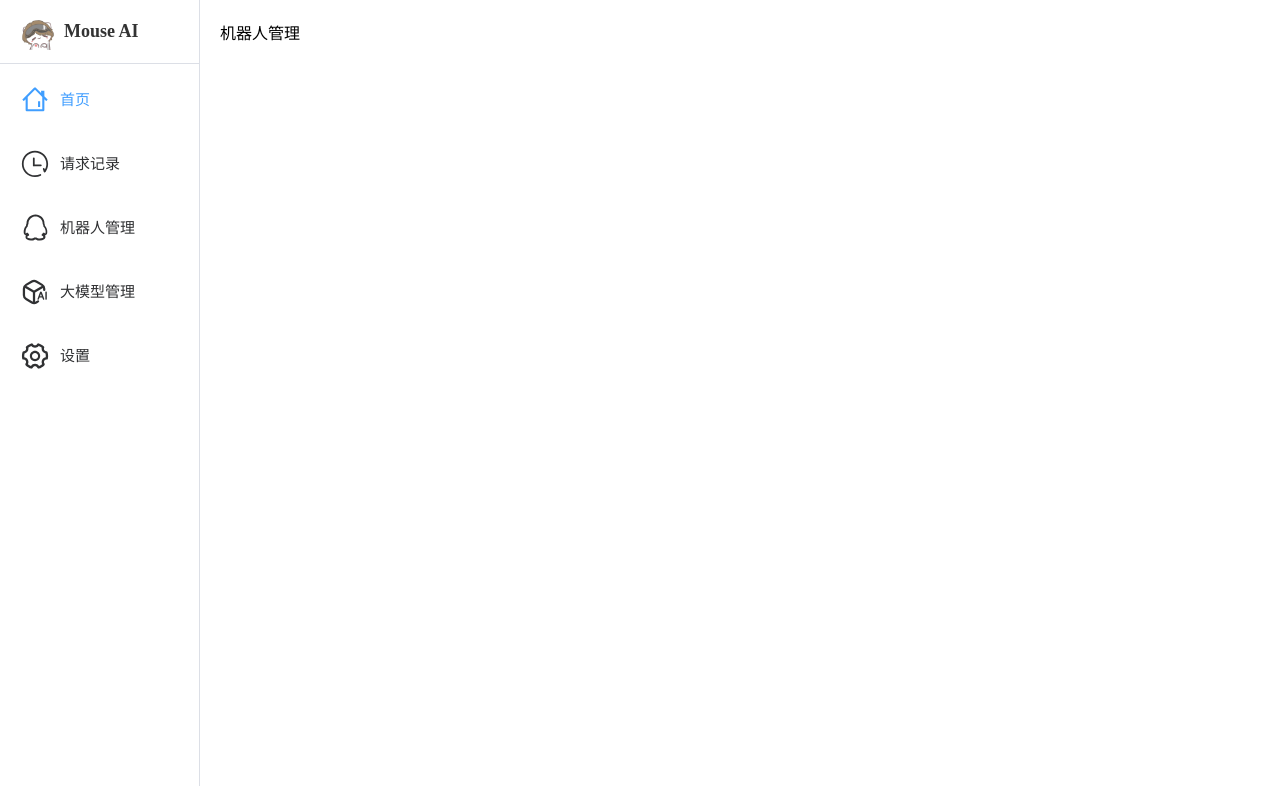
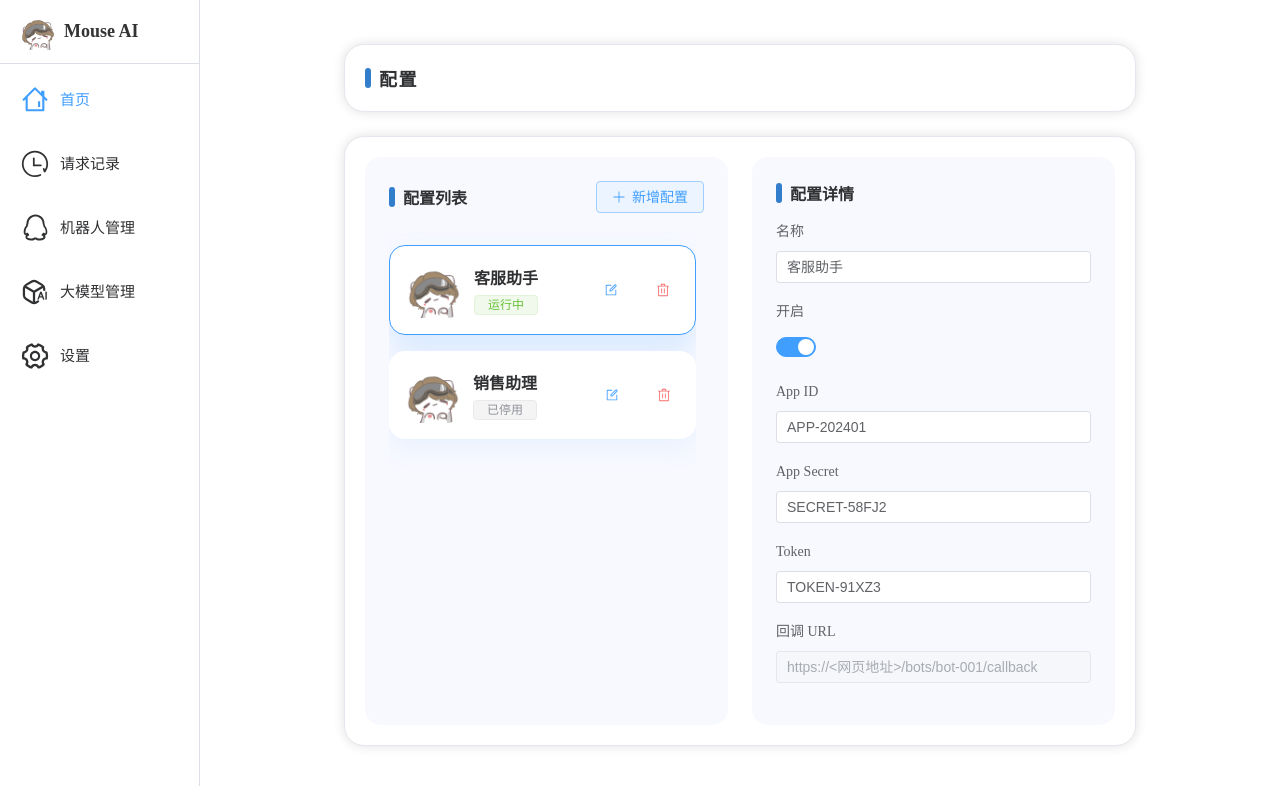
Before and after one commit to Ezekielx-Evans/little-mouse-ai, a Vue app: page /bots in a window 1280 px wide. Shown: the top 786 px of the page. Built offline with nearby package versions, Linux system fonts and the light colour scheme.

Commit message:
机器人管理页面写完了，保存配置没有做

```diff
--- a/index.html
+++ b/index.html
@@ -1,5 +1,5 @@
 <!DOCTYPE html>
-<html lang="">
+<html lang="zh">
   <head>
     <meta charset="UTF-8">
     <link rel="icon" href="/favicon.ico">
--- a/package.json
+++ b/package.json
@@ -12,6 +12,7 @@
     "preview": "vite preview"
   },
   "dependencies": {
+    "@element-plus/icons-vue": "^2.3.2",
     "element-plus": "^2.11.4",
     "vue": "^3.5.18",
     "vue-router": "^4.5.1"
--- a/src/views/layout/BotManagement.vue
+++ b/src/views/layout/BotManagement.vue
@@ -1,11 +1,335 @@
 <script setup>
+
+import {ElMessage, ElMessageBox} from 'element-plus'
+import {Delete, Edit, Plus} from '@element-plus/icons-vue'
+import {computed, ref, watch} from "vue";
+
+const configs = ref([
+    {
+        id: 'bot-001',
+        name: '客服助手',
+        enabled: true,
+        appId: 'APP-202401',
+        appSecret: 'SECRET-58FJ2',
+        token: 'TOKEN-91XZ3',
+        image: new URL('@/assets/images/little-mouse.png', import.meta.url).href,
+    },
+    {
+        id: 'bot-002',
+        name: '销售助理',
+        enabled: false,
+        appId: '',
+        appSecret: '',
+        token: '',
+        image: new URL('@/assets/images/little-mouse.png', import.meta.url).href,
+    },
+])
+
+const selectedId = ref(configs.value[0]?.id ?? '')
+
+const handleSelect = (id) => {
+    selectedId.value = id
+}
+
+const handleAdd = () => {
+    const index = configs.value.length + 1
+    const id = `bot-${Date.now()}`
+    const name = `机器人配置 ${index}`
+    const image = new URL('@/assets/images/little-mouse.png', import.meta.url).href
+
+    configs.value.push({
+        id,
+        name,
+        enabled: true,
+        appId: '',
+        appSecret: '',
+        token: '',
+        image,
+    })
+
+    selectedId.value = id
+    ElMessage.success('已新增机器人配置')
+}
+
+const handleDelete = (config) => {
+    ElMessageBox.confirm(`确认删除「${config.name}」吗？`, '提示', {
+        confirmButtonText: '确定',
+        cancelButtonText: '取消',
+        type: 'warning',
+    })
+        .then(() => {
+            const index = configs.value.findIndex((item) => item.id === config.id)
+            if (index !== -1) {
+                configs.value.splice(index, 1)
+                if (selectedId.value === config.id) {
+                    selectedId.value = configs.value[0]?.id ?? ''
+                }
+                ElMessage.success('删除成功')
+            }
+        })
+        .catch(() => {
+        })
+}
+
+const handleEdit = (config) => {
+    ElMessage.success(`「${config.name}」配置，保存成功`)
+    selectedId.value = config.id
+}
+
+const currentConfig = computed(() => configs.value.find((item) => item.id === selectedId.value))
+
+const generateCallbackUrl = (id) => `https://<网页地址>/bots/${id}/callback`
+
+const callbackUrl = computed(() => (currentConfig.value ? generateCallbackUrl(currentConfig.value.id) : ''))
+
+watch(
+    () => currentConfig.value?.enabled,
+    (val, oldVal) => {
+        if (typeof val === 'boolean' && val !== oldVal && currentConfig.value) {
+            ElMessage.success(`「${currentConfig.value.name}」已${val ? '开启' : '关闭'}`)
+        }
+    }
+)
 
 </script>
 
 <template>
-机器人管理
+    <el-scrollbar>
+
+        <!-- 页面标题 -->
+        <div class="bot-page">
+            <el-card class="card">
+                <div class="card-header">
+                    <span class="decor"></span>
+                    配置
+                </div>
+            </el-card>
+
+            <!-- 配置信息卡片 -->
+            <el-card class="card">
+                <div class="bot-layout">
+
+                    <!-- 左侧配置列表 -->
+                    <div class="list-panel">
+
+                        <!-- 头部信息 -->
+                        <div class="panel-header">
+                            <!-- 标题 -->
+                            <div class="panel-title">
+                                <span class="decor"></span>
+                                配置列表
+                            </div>
+                            <!-- 添加配置按钮  -->
+                            <el-button :icon="Plus" plain type="primary" @click="handleAdd">新增配置</el-button>
+                        </div>
+
+
+                        <el-scrollbar class="list-scroll">
+                            <div
+                                v-for="item in configs"
+                                :key="item.id"
+                                :class="['config-card', { active: selectedId === item.id }]"
+                                @click="handleSelect(item.id)"
+                            >
+                                <div class="config-body">
+                                    <el-image :src="item.image" fit="cover"/>
+                                    <div class="config-content">
+                                        <div class="config-name">{{ item.name }}</div>
+                                        <el-tag :type="item.enabled ? 'success' : 'info'" size="small">
+                                            {{ item.enabled ? '运行中' : '已停用' }}
+                                        </el-tag>
+                                    </div>
+                                </div>
+
+                                <div class="config-actions">
+                                    <el-button
+                                        :icon="Edit"
+                                        circle
+                                        text
+                                        type="primary"
+                                        @click.stop="handleEdit(item)"
+                                    />
+                                    <el-button
+                                        :icon="Delete"
+                                        circle
+                                        text
+                                        type="danger"
+                                        @click.stop="handleDelete(item)"
+                                    />
+                                </div>
+                            </div>
+                        </el-scrollbar>
+                    </div>
+
+                    <!-- 右侧详细配置 -->
+                    <div class="details-panel">
+                        <div class="panel-title">
+                            <span class="decor"></span>
+                            配置详情
+                        </div>
+                        <div v-if="currentConfig" class="detail-content">
+                            <el-form :model="currentConfig" label-position="top" label-width="96px">
+                                <el-form-item label="名称">
+                                    <el-input v-model="currentConfig.name" 请输入机器人名称/>
+                                </el-form-item>
+                                <el-form-item label="开启">
+                                    <el-switch
+                                        v-model="currentConfig.enabled"
+                                        active-color="#67C23A"
+                                        inactive-color="#909399"
+                                    />
+                                </el-form-item>
+                                <el-form-item label="App ID">
+                                    <el-input v-model="currentConfig.appId" placeholder="请输入 App ID"/>
+                                </el-form-item>
+                                <el-form-item label="App Secret">
+                                    <el-input v-model="currentConfig.appSecret" placeholder="请输入 App Secret"/>
+                                </el-form-item>
+                                <el-form-item label="Token">
+                                    <el-input v-model="currentConfig.token" placeholder="请输入 Token"/>
+                                </el-form-item>
+                                <el-form-item label="回调 URL">
+                                    <el-input :model-value="callbackUrl" disabled/>
+                                </el-form-item>
+                            </el-form>
+                        </div>
+                        <div v-else class="empty-state">
+                            <el-empty description="请先创建或选择一个配置"/>
+                        </div>
+                    </div>
+                </div>
+            </el-card>
+        </div>
+    </el-scrollbar>
 </template>
 
 <style scoped>
+.bot-page {
+    margin-left: 100px;
+    margin-right: 100px;
+    padding: 24px;
+    display: flex;
+    flex-direction: column;
+    gap: 24px;
+}
 
+.card {
+    --el-card-border-radius: 20px;
+}
+
+.card:hover {
+    transform: translateY(-6px);
+    box-shadow: 0 20px 45px rgba(64, 158, 255, 0.15);
+}
+
+.card-header {
+    display: flex;
+    align-items: center;
+    font-size: 18px;
+    font-weight: 600;
+    letter-spacing: 0.08em;
+}
+
+.card-header .decor,
+.panel-title .decor {
+    display: inline-block;
+    width: 6px;
+    height: 20px;
+    background: rgb(51, 126, 204);
+    border-radius: 3px;
+    margin-right: 8px;
+}
+
+.bot-layout {
+    display: flex;
+    gap: 24px;
+}
+
+.list-panel,
+.details-panel {
+    flex: 1;
+    background: #f8f9ff;
+    border-radius: 16px;
+    padding: 24px;
+    display: flex;
+    flex-direction: column;
+    gap: 16px;
+}
+
+.list-panel {
+    max-width: 320px;
+}
+
+.panel-header {
+    display: flex;
+    justify-content: space-between;
+    align-items: center;
+}
+
+.panel-title {
+    display: flex;
+    align-items: center;
+    font-weight: 600;
+}
+
+.list-scroll {
+    max-height: 420px;
+    padding-right: 8px;
+}
+
+.config-card {
+    border-radius: 16px;
+    padding: 16px;
+    background: #fff;
+    box-shadow: 0 10px 24px rgba(64, 158, 255, 0.08);
+    display: flex;
+    justify-content: space-between;
+    align-items: center;
+    margin-top: 16px;
+    margin-bottom: 16px;
+    cursor: pointer;
+    transition: all 0.2s ease;
+}
+
+.config-card:last-child {
+    margin-bottom: 0;
+}
+
+.config-card.active {
+    border: 1px solid #409eff;
+    box-shadow: 0 16px 30px rgba(64, 158, 255, 0.18);
+}
+
+.config-card:hover {
+    transform: translateY(-4px);
+}
+
+.config-body {
+    display: flex;
+    align-items: center;
+    gap: 12px;
+}
+
+.config-body .el-image {
+    width: 56px;
+    height: 56px;
+    border-radius: 14px;
+}
+
+.config-content {
+    display: flex;
+    flex-direction: column;
+    gap: 6px;
+}
+
+.config-name {
+    font-weight: 600;
+    font-size: 16px;
+    color: #303133;
+}
+
+.config-actions {
+    display: flex;
+    gap: 8px;
+}
 </style>
--- a/src/views/layout/Home.vue
+++ b/src/views/layout/Home.vue
@@ -90,7 +90,7 @@ const llmStats = ref([
                 </el-row>
             </el-card>
 
-            <!-- LMM 统计卡片 -->
+            <!-- LLM 统计卡片 -->
             <el-card class="card">
                 <template #header>
                     <div class="card-header">
```
Also changed, not shown: 1 other file (tests, documents, lock files or other folders).
